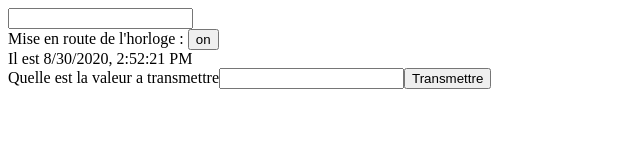
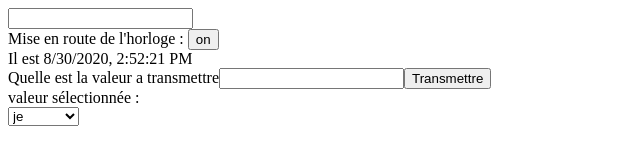
Before and after one commit to 012kirby210/FirstChromeExtension, a React app: page / in a window 1280 px wide. Shown: the whole page, without its empty margins (0-640 px from the left). Built offline with nearby package versions, Linux system fonts and the light colour scheme.

Commit message:
Selection; transtypage fonctionel via jsx

```diff
--- a/assets/index.tpl.html
+++ b/assets/index.tpl.html
@@ -9,5 +9,6 @@
 <div id="button-container"></div>
 <div id="clock-container"></div>
 <div id="formulaire-container"></div>
+<div id="selection-container"></div>
 </body>
 </html>
--- a/src/index.js
+++ b/src/index.js
@@ -2,6 +2,7 @@ import SimpleForm from "./js/components/SimpleForm.js";
 import { Clock } from "./js/components/Clock.js";
 import { Button } from "./js/components/Button.js";
 import { Formulaire } from "./js/components/Formulaire.js";
+import { Selection } from "./js/components/Selection.js";
 import React from 'react';
 import ReactDOM from "react-dom";
 
@@ -12,3 +13,8 @@ wrapper ? ReactDOM.render(<SimpleForm />, wrapper) : false;
 ReactDOM.render(<Clock />,document.getElementById('clock-container'));
 ReactDOM.render(<Formulaire id="le-formulaire" labelValue="Quelle est la valeur a transmettre" buttonValue="Transmettre"/>,
 document.getElementById('formulaire-container') );
+let listeASelectionner = {
+  first: "je", second: "tu", third: "il/elle/on", fourth: "nous", fifth: "vous", sixth: "ils/elles"
+};
+ReactDOM.render(<Selection selectionName="ppList" selectionElements={listeASelectionner} />,
+document.getElementById('selection-container'))
--- /dev/null
+++ b/src/js/components/Selection.js
@@ -0,0 +1,41 @@
+import React, { Component } from 'react';
+// node crypto module to generate hash
+// const crypto = require('crypto');
+//
+// warning on bundle size must be investigated
+// - maybe trouble between ESM and CJS format -
+
+class Selection extends Component{
+  constructor(props){
+    super(props);
+
+    this.state = {[this.props.selectionName]: ''};
+    this.handleChange = this.handleChange.bind(this);
+  }
+
+  handleChange(event){
+    this.setState({[event.target.name]: event.target.value});
+  }
+
+  render(){
+    let options = [];
+    let key=0;
+    for(let option in this.props.selectionElements){
+      options.push( (<option key={key} value={option}>{this.props.selectionElements[option]}</option>) );
+      key++;
+    }
+
+    let element = (
+      <div>
+        <div>valeur sélectionnée : {this.state[this.props.selectionName]}</div>
+        <select name={this.props.selectionName} value={this.state[this.props.selectionName]} onChange={this.handleChange}>
+          {options}
+        </select>
+      </div>
+
+    );
+    return element;
+  }
+}
+
+export { Selection };
```
